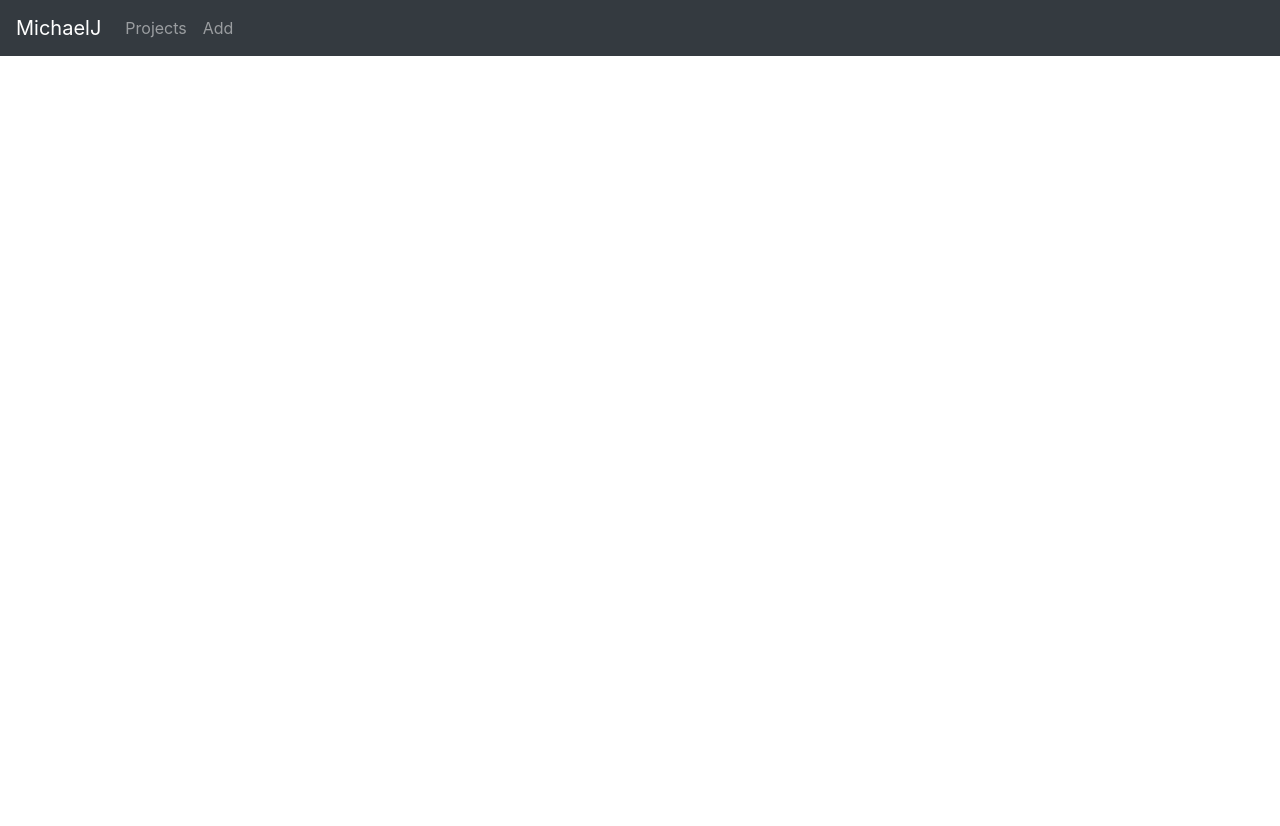
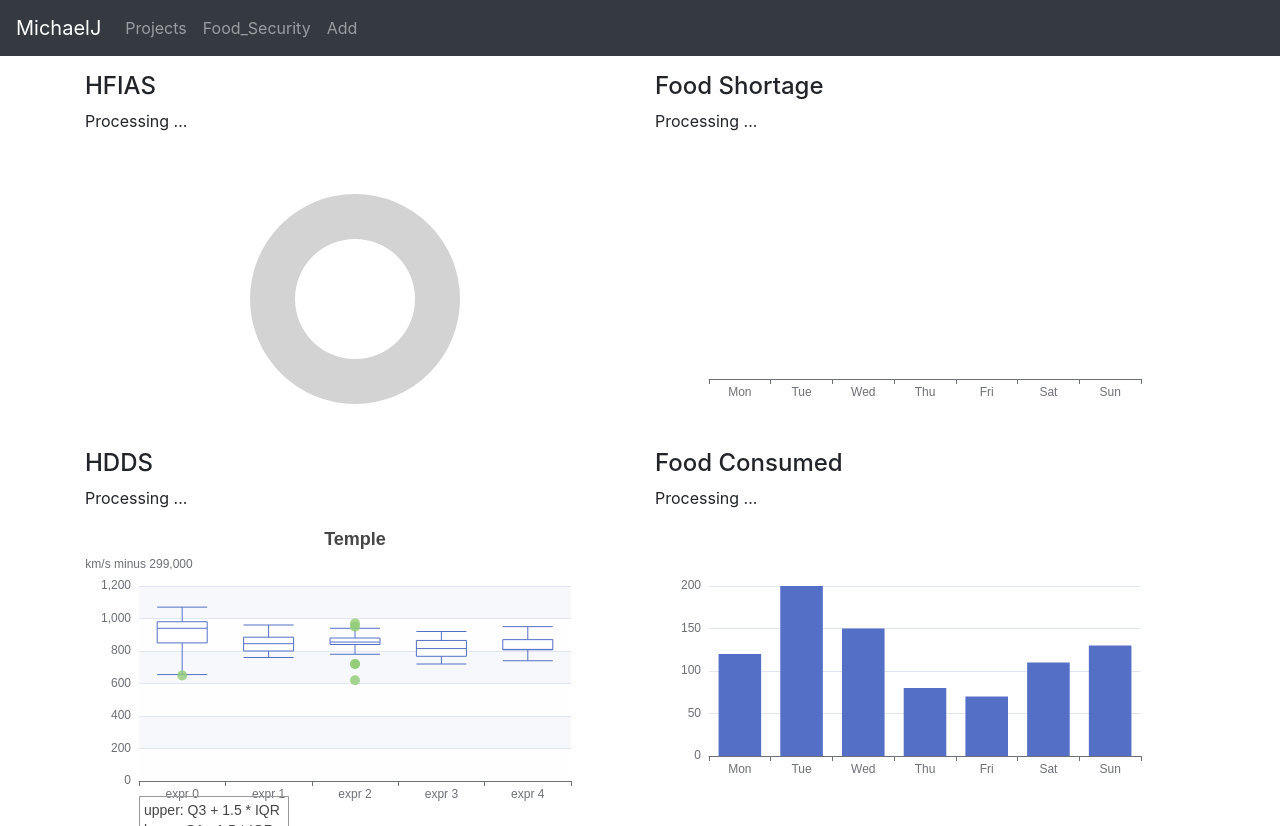
Before and after one commit to Michael-WZJ/rhomis_dashboard_front-TEST, a React (Create React App) app: page /food_security in a window 1280 px wide. Before the commit the page ends 800 px from the top, so only its background shows below. Built offline with nearby package versions, Linux system fonts and the light colour scheme; no server answers.

Commit message:
add food_security page

```diff
--- a/package.json
+++ b/package.json
@@ -8,6 +8,8 @@
     "@testing-library/user-event": "^13.5.0",
     "axios": "^0.19.2",
     "bootstrap": "^4.4.1",
+    "echarts": "^5.3.3",
+    "echarts-for-react": "^3.0.2",
     "react": "^18.1.0",
     "react-dom": "^18.1.0",
     "react-router-dom": "^5.1.2",
--- a/src/App.js
+++ b/src/App.js
@@ -7,13 +7,15 @@ import "./App.css";
 import ProjectsList from "./components/Projects-list.component";
 //import Project from "./components/Project.component";
 import DataTable from "./components/Tables.component";
+import FoodSecurity from "./components/FoodSecurity.component";
 
 
 class App extends Component {
   render() {
     return (
       <div>
-        <nav className="navbar navbar-expand navbar-dark bg-dark">
+
+        <nav className="navbar navbar-expand navbar-dark bg-dark sticky-top">
           <a href="/projects" className="navbar-brand">
             MichaelJ
           </a>
@@ -24,20 +26,28 @@ class App extends Component {
               </Link>
             </li>
             <li className="nav-item">
+              <Link to={"/food_security"} className="nav-link">
+                Food_Security
+              </Link>
+            </li>
+            <li className="nav-item">
               <Link to={"/add"} className="nav-link">
                 Add
               </Link>
             </li>
           </div>
         </nav>
+
         <div className="container mt-3">
           <Switch>
             <Route exact path={["/", "/projects"]} component={ProjectsList} />
             <Route path="/projects/:formid/:datatype" component={DataTable} />
+            <Route path="/food_security" component={FoodSecurity} />
             {/* <Route path="/add" element={<AddTutorial />} /> wzj */}
             {/* <Route path="/projects/:id" element={<Project />} />*/}
           </Switch>
         </div>
+
       </div>
     );
   }
--- /dev/null
+++ b/src/components/FoodSecurity.component.js
@@ -0,0 +1,272 @@
+import React, {Component} from "react";
+import ReactEcharts from "echarts-for-react";
+import fullDataService from "../services/data.service";
+
+export default class FoodSecurity extends Component {
+  constructor(props) {
+    super(props);
+    this.getHFIASData = this.getHFIASData.bind(this);
+    this.getOptionOfHFIAS = this.getOptionOfHFIAS.bind(this);
+    this.getOptionOfFoodShortage = this.getOptionOfFoodShortage.bind(this);
+    this.getOptionOfHDDS = this.getOptionOfHDDS.bind(this);
+    this.getOptionOfFoodConsumed = this.getOptionOfFoodConsumed.bind(this);
+
+    this.state = {
+      households: [],
+      dataHFIAS: [],
+      dataFoodShortage: [],
+      dataHDDS: [],
+      dataFoodConsumed: []
+    };
+  }
+
+  componentDidMount() {
+    this.getHFIASData();
+  }
+
+  getHFIASData() {
+    fullDataService.getHFIASDataByCondition("ups")
+      .then(res => {
+        this.setState({
+          dataHFIAS: res.data
+        });
+        console.log(res.data);
+      })
+      .catch(err => {
+        console.log(err);
+      });
+  }
+
+
+  getOptionOfHFIAS() {
+    const {dataHFIAS} = this.state;
+    return ({
+      tooltip: {
+        trigger: "item",
+        formatter: "{c} ({d}%)"
+      },
+      legend: {
+        top: "5%",
+        left: "center"
+      },
+      series: [{
+        data: dataHFIAS,
+        type: "pie",
+        radius: ["40%", "70%"],
+        avoidLabelOverlap: false,
+        itemStyle: {
+          borderRadius: 5,
+          borderColor: '#fff',
+          borderWidth: 2
+        },
+        label: {
+          show: false,
+          position: "center",
+        },
+        emphasis: {
+          label: {
+            show: true,
+            fontSize: "1rem",
+            fontWeight: "bold"
+          }
+        },
+        labelLine: {
+          show: false
+        }
+      }]
+    })
+  }
+
+  getOptionOfFoodShortage() {
+    const {dataFoodShortage} = this.state;
+    return ({
+      xAxis: {
+        type: "category",
+        data: ["Mon", "Tue", "Wed", "Thu", "Fri", "Sat", "Sun"]
+      },
+      yAxis: {
+        type: "value"
+      },
+      series: [{
+        data: dataFoodShortage,
+        type: "bar"
+      }]
+    })
+  }
+
+  getOptionOfHDDS() {
+    return ({
+      title: [
+        {
+          text: 'Temple',
+          left: 'center'
+        },
+        {
+          text: 'upper: Q3 + 1.5 * IQR \nlower: Q1 - 1.5 * IQR',
+          borderColor: '#999',
+          borderWidth: 1,
+          textStyle: {
+            fontWeight: 'normal',
+            fontSize: 14,
+            lineHeight: 20
+          },
+          left: '10%',
+          top: '90%'
+        }
+      ],
+      dataset: [
+        {
+          // prettier-ignore
+          source: [
+            [850, 740, 900, 1070, 930, 850, 950, 980, 980, 880, 1000, 980, 930, 650, 760, 810, 1000, 1000, 960, 960],
+            [960, 940, 960, 940, 880, 800, 850, 880, 900, 840, 830, 790, 810, 880, 880, 830, 800, 790, 760, 800],
+            [880, 880, 880, 860, 720, 720, 620, 860, 970, 950, 880, 910, 850, 870, 840, 840, 850, 840, 840, 840],
+            [890, 810, 810, 820, 800, 770, 760, 740, 750, 760, 910, 920, 890, 860, 880, 720, 840, 850, 850, 780],
+            [890, 840, 780, 810, 760, 810, 790, 810, 820, 850, 870, 870, 810, 740, 810, 940, 950, 800, 810, 870]
+          ]
+        },
+        {
+          transform: {
+            type: 'boxplot',
+            config: { itemNameFormatter: 'expr {value}' }
+          }
+        },
+        {
+          fromDatasetIndex: 1,
+          fromTransformResult: 1
+        }
+      ],
+      tooltip: {
+        trigger: 'item',
+        axisPointer: {
+          type: 'shadow'
+        }
+      },
+      grid: {
+        left: '10%',
+        right: '10%',
+        bottom: '15%'
+      },
+      xAxis: {
+        type: 'category',
+        boundaryGap: true,
+        nameGap: 30,
+        splitArea: {
+          show: false
+        },
+        splitLine: {
+          show: false
+        }
+      },
+      yAxis: {
+        type: 'value',
+        name: 'km/s minus 299,000',
+        splitArea: {
+          show: true
+        }
+      },
+      series: [
+        {
+          name: 'boxplot',
+          type: 'boxplot',
+          datasetIndex: 1
+        },
+        {
+          name: 'outlier',
+          type: 'scatter',
+          datasetIndex: 2
+        }
+      ]
+    })
+  }
+
+  getOptionOfFoodConsumed() {
+    return ({
+      xAxis: {
+        type: "category",
+        data: ["Mon", "Tue", "Wed", "Thu", "Fri", "Sat", "Sun"]
+      },
+      yAxis: {
+        type: "value"
+      },
+      series: [{
+        data: [120, 200, 150, 80, 70, 110, 130],
+        type: "bar"
+      }]
+    })
+  }
+
+
+  render() {
+    const{dataHFIAS, dataFoodShortage, dataHDDS, dataFoodConsumed} = this.state;
+    return(
+      <div className="list row">
+
+        <div className="col-md-6">
+          <h4>HFIAS</h4>
+          {dataHFIAS.length !== 0 ?
+            (<div>
+              <ReactEcharts
+                option={this.getOptionOfHFIAS()}
+              />
+            </div>) :
+            (<div>
+              <p>Processing ...</p>
+              <ReactEcharts
+                option={this.getOptionOfHFIAS()}
+              />
+            </div>)}
+        </div>
+
+        <div className="col-md-6">
+          <h4>Food Shortage</h4>
+          {dataFoodShortage.length !== 0 ?
+            (<div>
+              <ReactEcharts
+                option={this.getOptionOfFoodShortage()}
+              />
+            </div>) :
+            (<div>
+              <p>Processing ...</p>
+              <ReactEcharts
+                option={this.getOptionOfFoodShortage()}
+              />
+            </div>)}
+        </div>
+
+        <div className="col-md-6">
+          <h4>HDDS</h4>
+          {dataHDDS.length !== 0 ?
+            (<div>
+              <ReactEcharts
+                option={this.getOptionOfHDDS()}
+              />
+            </div>) :
+            (<div>
+              <p>Processing ...</p>
+              <ReactEcharts
+                option={this.getOptionOfHDDS()}
+              />
+            </div>)}
+        </div>
+
+        <div className="col-md-6">
+          <h4>Food Consumed</h4>
+          {dataFoodConsumed.length !== 0 ?
+            (<div>
+              <ReactEcharts
+                option={this.getOptionOfFoodConsumed()}
+              />
+            </div>) :
+            (<div>
+              <p>Processing ...</p>
+              <ReactEcharts
+                option={this.getOptionOfFoodConsumed()}
+              />
+            </div>)}
+        </div>
+
+      </div>
+    )
+  }
+}
--- a/src/components/Tables.component.js
+++ b/src/components/Tables.component.js
@@ -18,7 +18,7 @@ export default class DataTable extends Component {
   componentDidMount() {
     let formid = this.props.match.params.formid;
     let tbName = this.props.match.params.datatype;
-    this.getTable(formid, tbName)
+    this.getTable(formid, tbName);
   }
 
   getTable(formID, tbName) {
@@ -40,7 +40,6 @@ export default class DataTable extends Component {
       currentIndex: index
     });
   }
-
 
   render() {
     const {households, currentHH, currentIndex} = this.state;
--- a/src/services/data.service.js
+++ b/src/services/data.service.js
@@ -9,6 +9,14 @@ class FullDataService {
         return http.get(`/data/${dataType}?formid=${formID}`);
     }
 
+    getAllHFIASData() {
+        return http.get("/data/food_security/hfias");
+    }
+
+    getHFIASDataByCondition(pro) {
+        return http.get(`/data/food_security/hfias?projectid=${pro}`);
+    }
+
 
 }
 
```
Also changed, not shown: 1 other file (tests, documents, lock files or other folders). Lines whose indentation alone changed are shown as unchanged.
